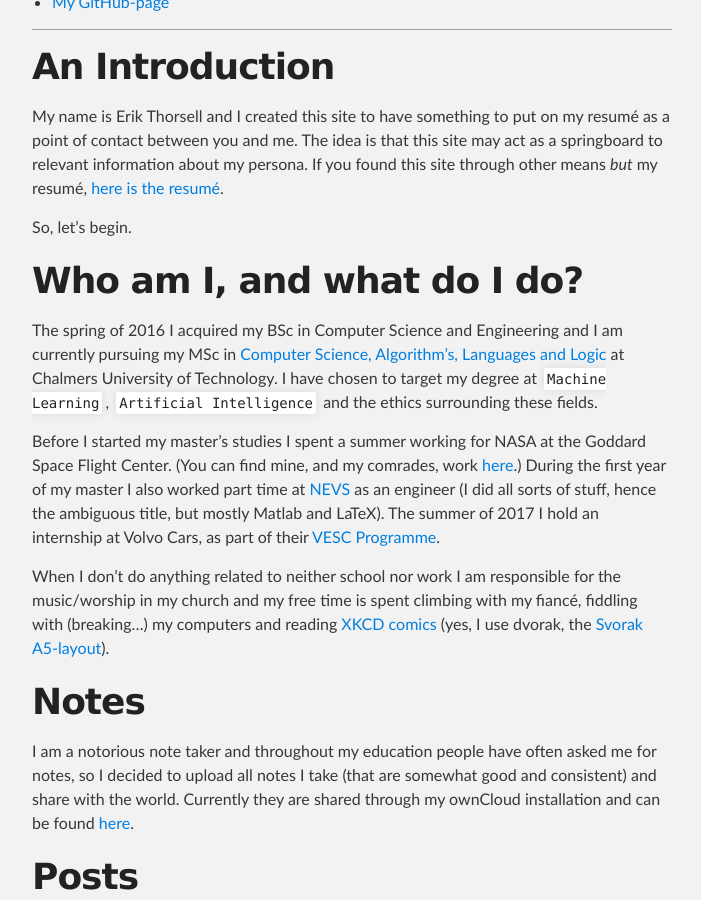
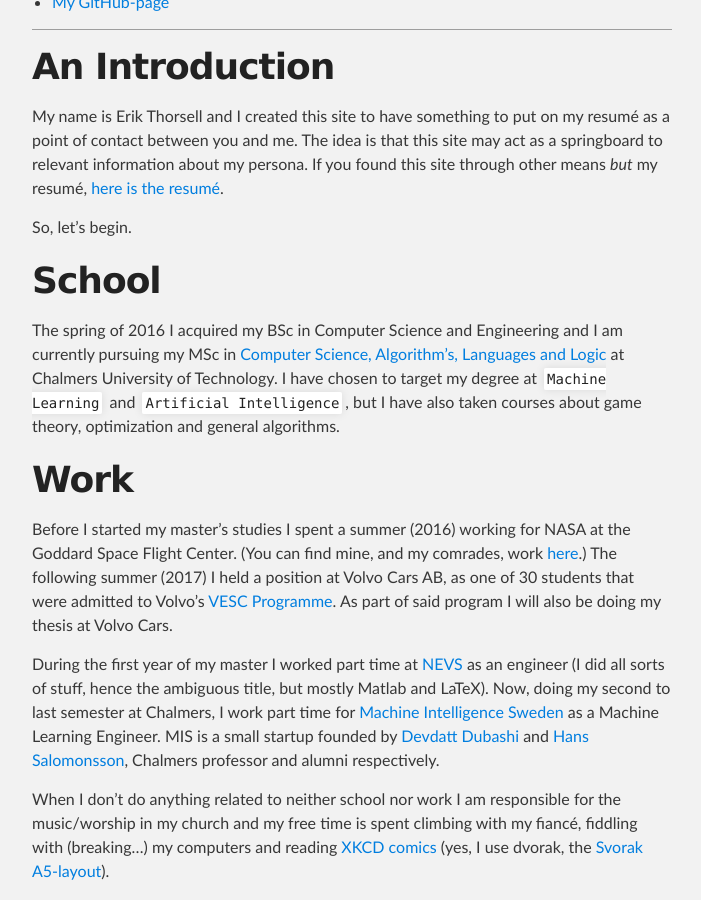
Before and after one commit to ErikThorsell/erikthorsell.github.io, a Jekyll site: the page built from index.md, in a window 1280 px wide and 900 px high, scrolled down 382 px. Shown: the whole window, without its empty margins (288-989 px from the left). Built offline with Jekyll 4.4.1, drawn with Linux system fonts in a browser that asks for light colours; our own code applies the rules of GitHub Pages for plain Markdown files; grey boxes are pictures that could not be loaded.

Commit message:
Update index page

```diff
--- a/index.md
+++ b/index.md
@@ -14,31 +14,45 @@ date: 2017-06-13 HH:MM:SS
 # An Introduction #
 
 My name is Erik Thorsell and I created this site to have something to put on my
-resumé as a point of contact between you and me. The idea is that this site may
-act as a springboard to relevant information about my persona. If you found this
-site through other means *but* my resumé, [here is the
+resumé as a point of contact between you and me.
+The idea is that this site may act as a springboard to relevant information
+about my persona.
+If you found this site through other means *but* my resumé, [here is the
 resumé]({{site.url}}/download/erikthorsell_cv.pdf).
 
 So, let's begin.
 
 
-# Who am I, and what do I do? #
+# School #
 
 The spring of 2016 I acquired my BSc in Computer Science and Engineering and I
 am currently pursuing my MSc in [Computer Science, Algorithm's, Languages and
 Logic](https://www.chalmers.se/en/education/programmes/masters-info/Pages/Computer-Science-algorithms-languages-and-logic.aspx)
-at Chalmers University of Technology. I have chosen to target my degree at
-`Machine Learning`, `Artificial Intelligence` and the ethics surrounding these
-fields.
+at Chalmers University of Technology.
+I have chosen to target my degree at `Machine Learning` and `Artificial
+Intelligence`, but I have also taken courses about game theory, optimization and
+general algorithms.
 
-Before I started my master's studies I spent a summer working for NASA at the
-Goddard Space Flight Center. (You can find mine, and my comrades, work
-[here](https://github.com/ErikThorsell/GSFC_Internship/).) During the first
-year of my master I also worked part time at [NEVS](https://www.nevs.com/en/)
-as an engineer (I did all sorts of stuff, hence the ambiguous title, but mostly
-Matlab and LaTeX). The summer of 2017 I hold an internship at Volvo Cars, as
-part of their [VESC
+# Work #
+
+Before I started my master's studies I spent a summer (2016) working for NASA at
+the Goddard Space Flight Center.
+(You can find mine, and my comrades, work
+[here](https://github.com/ErikThorsell/GSFC_Internship/).)
+The following summer (2017) I held a position at Volvo Cars AB, as one of 30
+students that were admitted to Volvo's [VESC
 Programme](http://www.volvocars.com/intl/about/our-company/careers/students).
+As part of said program I will also be doing my thesis at Volvo Cars.
+
+During the first year of my master I worked part time at
+[NEVS](https://www.nevs.com/en/) as an engineer (I did all sorts of stuff, hence
+the ambiguous title, but mostly Matlab and LaTeX).
+Now, doing my second to last semester at Chalmers, I work part time for [Machine
+Intelligence Sweden](http://dataintelligence.se/) as a Machine Learning
+Engineer. MIS is a small startup founded by [Devdatt
+Dubashi](https://www.chalmers.se/en/Staff/Pages/dubhashi.aspx) and [Hans
+Salomonsson](https://www.linkedin.com/in/hanssalomonsson/), Chalmers professor
+and alumni respectively.
 
 When I don't do anything related to neither school nor work I am responsible
 for the music/worship in my church and my free time is spent climbing with my
@@ -51,8 +65,8 @@ A5-layout](http://aoeu.info/s/dvorak/images/svorak-A5.png)).
 
 I am a notorious note taker and throughout my education people have often asked
 me for notes, so I decided to upload all notes I take (that are somewhat good
-and consistent) and share with the world. Currently they are shared through my
-ownCloud installation and can be found
+and consistent) and share with the world.
+Currently they are shared through my ownCloud installation and can be found
 [here](https://wirsenius.se/index.php/s/0uiVskgkO6e9onr).
 
 # Posts #
```
